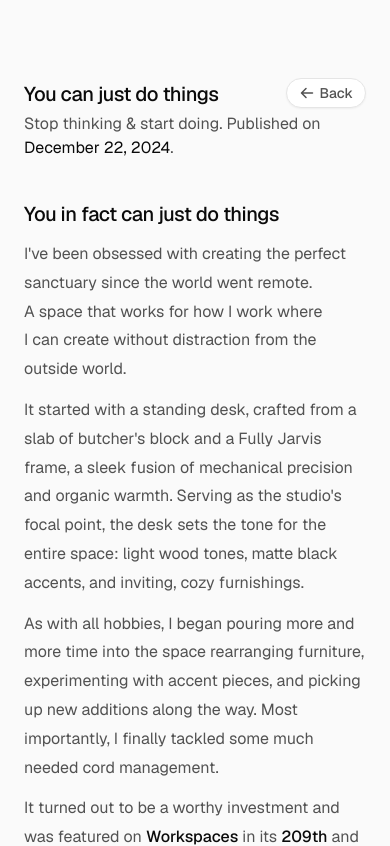
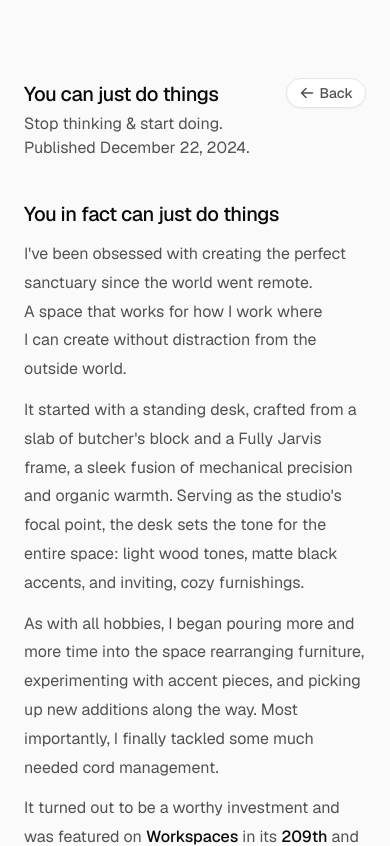
Before and after one commit to loganliffick/personal-site, a Next.js app: page /blog/you-can-just-do-things in a window 390 px wide. Shown: the top 846 px of the page. Built offline with nearby package versions, Linux system fonts and the light colour scheme.

Commit message:
mobile qol

```diff
--- a/src/app/globals.css
+++ b/src/app/globals.css
@@ -43,7 +43,6 @@
 
 @theme {
   --font-sans: var(--font-geist-sans);
-  --font-mono: var(--font-geist-mono);
 
   --color-base-100: var(--base-100);
   --color-base-200: var(--base-200);
--- a/src/components/PostCard.tsx
+++ b/src/components/PostCard.tsx
@@ -28,7 +28,7 @@ export const PostCard = ({ className, data, style }: PostCardProps) => {
           )}
 
           <h3 className="text-sm font-medium">{title}</h3>
-          <div className="relative ml-1 flex size-4 items-center justify-center">
+          <div className="relative ml-1 hidden size-4 items-center justify-center sm:flex">
             <div className="bg-base-300 absolute flex size-6 items-center justify-center overflow-hidden rounded-full opacity-0 transition-opacity group-focus-visible:opacity-100 sm:group-hover:opacity-100">
               <ArrowRight
                 weight="bold"
@@ -40,7 +40,12 @@ export const PostCard = ({ className, data, style }: PostCardProps) => {
         </header>
 
         <p className="text-base-soft text-sm">
-          {dayjs(date).format('MMMM DD, YYYY')}
+          <span className="block sm:hidden">
+            {dayjs(date).format('MMM DD, YYYY')}
+          </span>
+          <span className="hidden sm:block">
+            {dayjs(date).format('MMMM DD, YYYY')}
+          </span>
         </p>
       </Link>
     </li>
--- a/src/components/layout/Headline.tsx
+++ b/src/components/layout/Headline.tsx
@@ -12,14 +12,10 @@ export const Headline = ({ date, subhead, title }: HeadlineProps) => {
       <h1 className="mb-1 text-xl font-medium tracking-tight text-balance">
         {title}
       </h1>
-      <h2 className="text-base-medium inline sm:block">{subhead}</h2>{' '}
+      <h2 className="text-base-medium">{subhead}</h2>{' '}
       {date && (
-        <p className="text-base-medium inline sm:block">
-          Published on{' '}
-          <span className="text-base-1000">
-            {dayjs(date).format('MMMM DD, YYYY')}
-          </span>
-          .
+        <p className="text-base-medium">
+          Published {dayjs(date).format('MMMM DD, YYYY')}.
         </p>
       )}
     </header>
```
